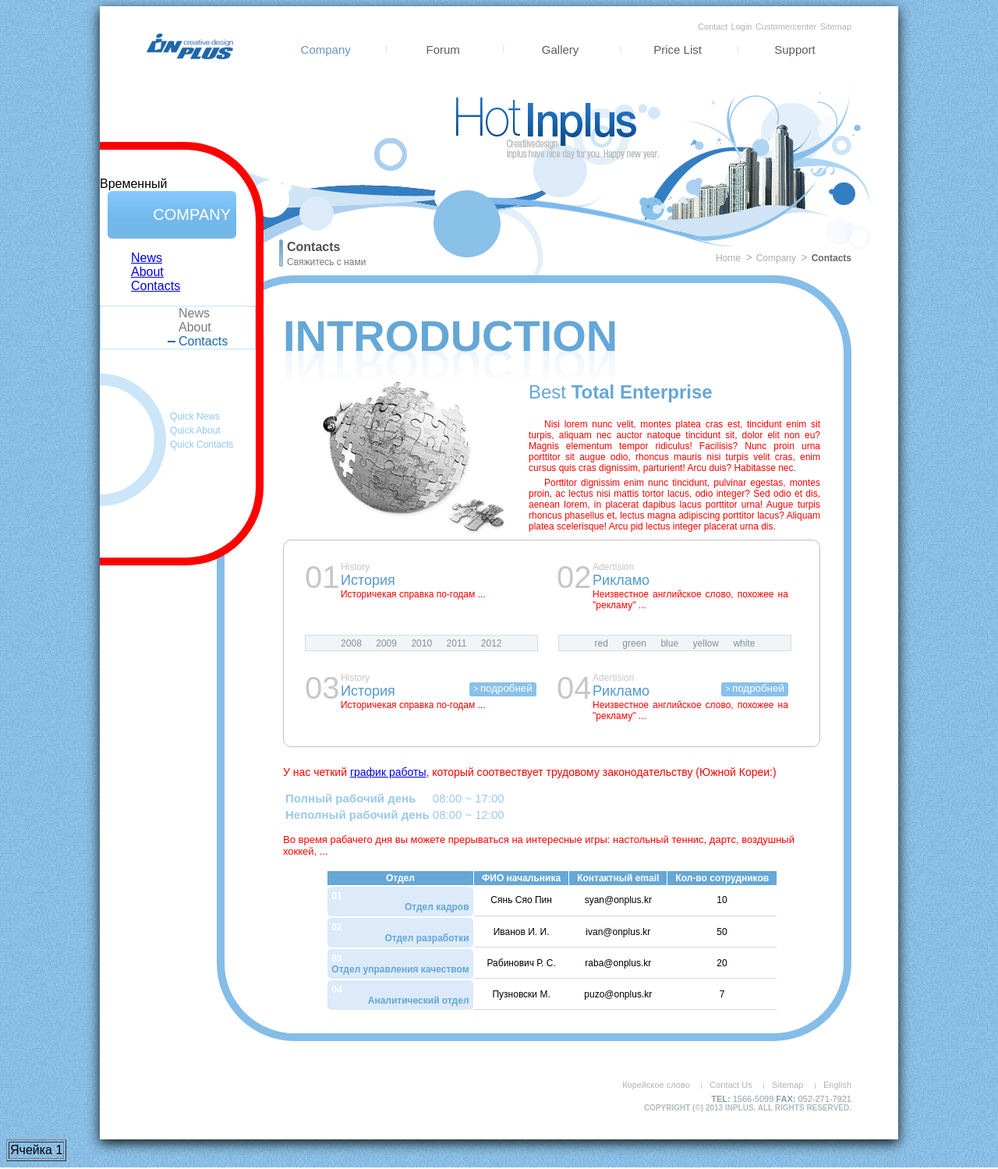
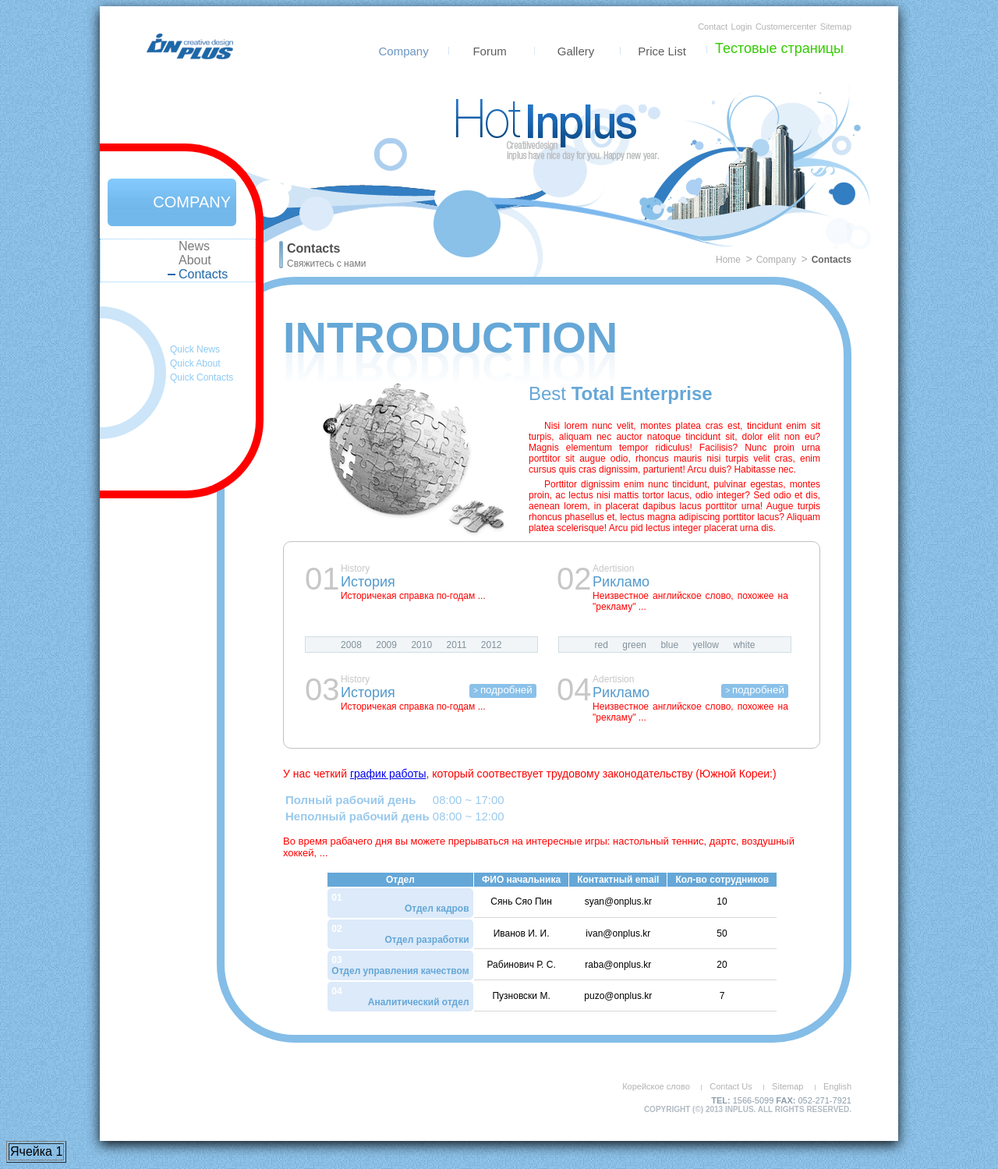
Before and after one commit to chucknorrismk/chucknorrismk, a PHP site: page / in a window 1280 px wide. Shown: the whole page at 78% size. Run offline with PHP 8.4, Linux system fonts and the light colour scheme.

Commit message:
Добавлены пункты главного меню основного шаблона для тесовых страниц

```diff
--- a/css/screen.css
+++ b/css/screen.css
@@ -62,7 +62,7 @@
 }
 
 #top_menu > .main_menu > li{/* пункты главного меню верхних меню */
-  min-width: 145px;/* минимальная ширина */
+  min-width: 105px;/* минимальная ширина */
   text-align: center;/* выравнивание текста по-центру */
   border-left: 1px solid #D4E6F8;/* левая рамка */
   height: 10px;/* высота */
@@ -74,6 +74,12 @@
   height: 100%;/* высота  */
   position: relative;/* относительное позиционирование (чтобы сместить немного вверх) */
   top:-3px;/* смещение вверх на 3px */
+}
+#top_menu > .main_menu li>a.strong{/* ссылка важного пункта главного меню верхних меню */
+  font-size: 18px;
+  color: #33cc00;
+  top: -6px;
+  padding: 0px 10px;
 }
 
 #top_menu > .main_menu > li:first-child{/* первый элемент главного меню верхних меню */
--- a/index.html
+++ b/index.html
@@ -63,11 +63,12 @@
               </ul>
             </li>
             <li><a href="#">Price List</a></li>
-            <li><a href="#">Support</a>
+            <li><a href="#" class="strong">Тестовые страницы</a>
               <ul class="submenu">
-                <li><a href="#">Support 1</a></li>
-                <li><a href="#">Support 2</a></li>
-                <li><a href="#">Support 3</a></li>
+                <li><a href="menu_css.html">CSS-меню</a></li>
+                <li><a href="tabs.html">Вкладки +</a></li>
+                <li><a href="index-first.html">Тестовая страница</a></li>
+                <li><a href="test.html" title="Счетчик времени обратного отсчета">Счетчик времени</a></li>
               </ul>
             </li>
           </ul>
@@ -75,19 +76,7 @@
       </div>
       <div id="middle">
         <div id="sidebar">
-          <div>Временный</div>
           <h2>Company</h2>
-          <ul class="qwerty">
-            <li>
-              <a href="#">News</a>
-            </li>
-            <li>
-              <a href="#">About</a>
-            </li>
-            <li class="current">
-              <a href="#">Contacts</a>
-            </li>
-          </ul>
           <ul class="submenu">
             <li>
               <a href="#">News</a>
```
